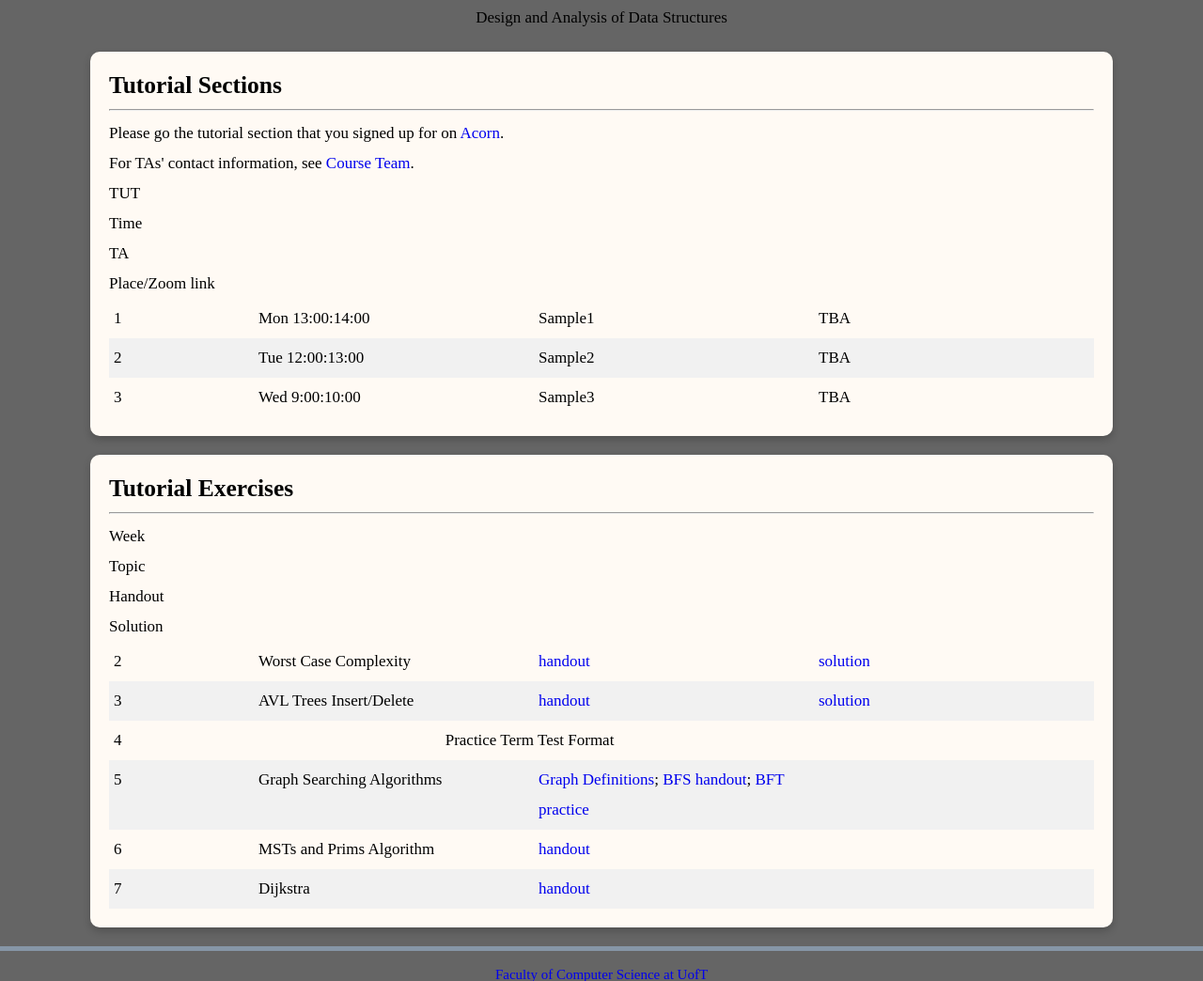
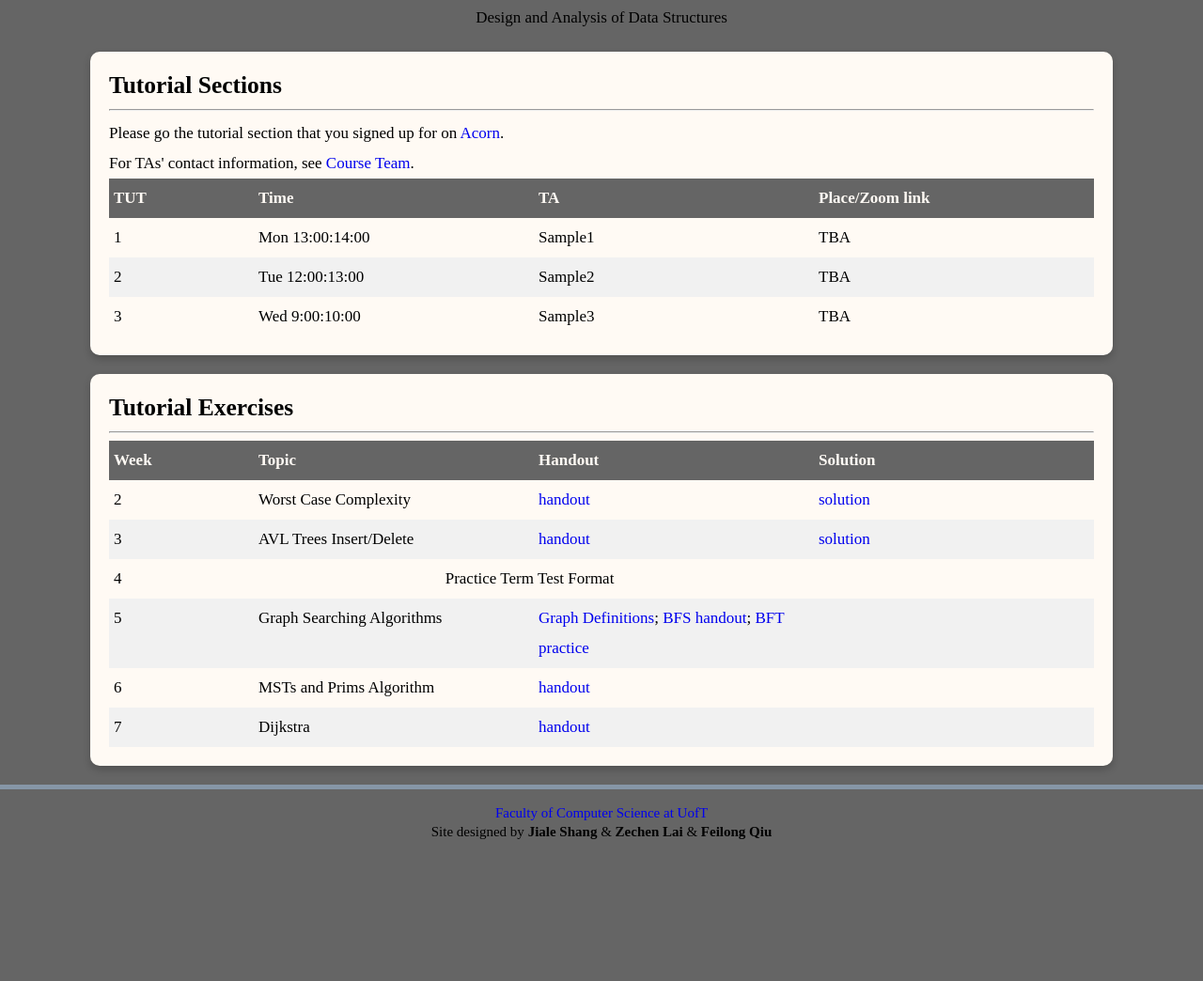
Before and after one commit to shang8024/CSCB20-website, a Flask app: template templates/labs.html in a window 1280 px wide. Shown: the part 167-1211 px from the top of the page at 94% size. After the commit the page ends 1060 px from the top, so only its background shows below. Run offline with Flask 2, Linux system fonts and the light colour scheme; the template is opened without the code that fills it, so the values that code supplies are empty.

Commit message:
Add files via upload

```diff
--- a/templates/feedback_i.html
+++ b/templates/feedback_i.html
@@ -57,7 +57,7 @@
     <section>
       <h2>Anonymous Feedback</h2><hr>
       <div class="table">
-        <div class="heading">
+        <div class="row">
           <div class="cell">Questions</div>
         </div>
         <!-- use for loop to display the questions and answers in table design-->
--- a/templates/grade_s.html
+++ b/templates/grade_s.html
@@ -57,7 +57,7 @@
     <section>
       <h2>Grade</h2><hr>
       <div class="table">
-        <div class="heading">
+        <div class="row">
           <div class="cell">Type</div>
           <div class="cell">Grade</div>
           <div class="cell">Remark</div>
--- a/templates/index.html
+++ b/templates/index.html
@@ -93,7 +93,7 @@
       <h2>Course Team</h2><hr>
       <!--course team table-->
       <div class="table">
-        <div class="heading">
+        <div class="row">
           <div class="cell"></div>
           <div class="cell">Name</div>
           <div class="cell">Office Hour</div>
@@ -137,7 +137,7 @@
       <h2>Assignments</h2><hr>
       <!--assignment table-->
       <div class="table">
-        <div class="heading">
+        <div class="row">
           <div class="cell"></div>
           <div class="cell">Materials</div>
           <div class="cell">Worth</div>
--- a/templates/labs.html
+++ b/templates/labs.html
@@ -61,7 +61,7 @@
       For TAs' contact information, see <a href="{{ url_for('home', _anchor='course-team') }}">Course Team</a>.</p>
       <!--TUT infor table-->
       <div class="table">
-        <div class="heading">
+        <div class="row">
           <div class="cell">TUT</div>
           <div class="cell">Time</div>
           <div class="cell">TA</div>
@@ -93,7 +93,7 @@
       <h2>Tutorial Exercises</h2><hr>
       <!--tutorial material table-->
       <div class="table">
-        <div class="heading">
+        <div class="row">
           <div class="cell">Week</div>
           <div class="cell">Topic</div>
           <div class="cell">Handout</div>
--- a/templates/lectures.html
+++ b/templates/lectures.html
@@ -60,7 +60,7 @@
         Print and bring the lectures slides/handouts to class each week.</p>
       <!--lecture table, including weeks, topic and links to specific weeks-->
       <div class="table">
-        <div class="heading">
+        <div class="row">
           <div class="cell">Week</div>
           <div class="cell">Topic</div>
         </div>
```
Also changed, not shown: templates/grade_i.html (+5 -5 lines).
